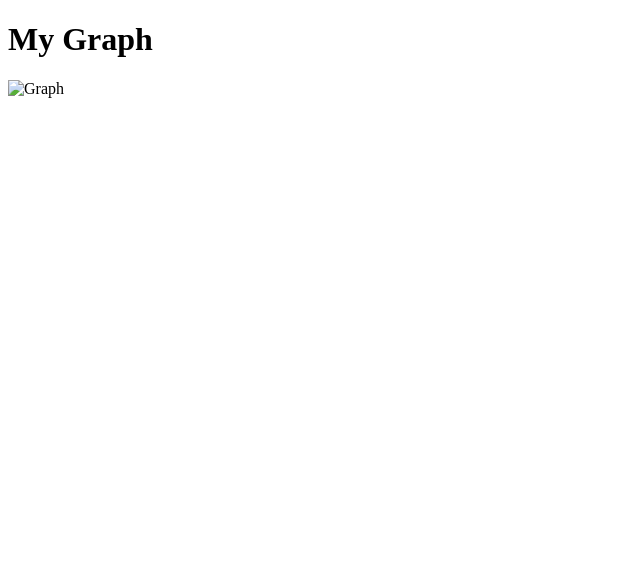
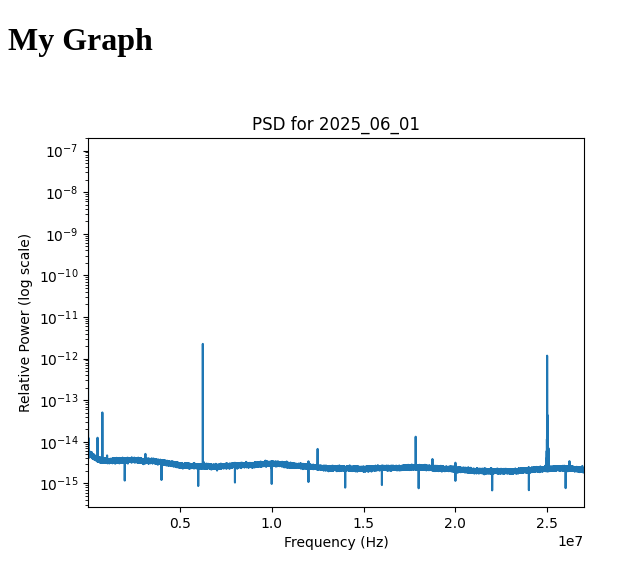
Before and after one commit to Tal-Lucas/Daily-Spectrum-display, a plain HTML site: page index.html in a window 1280 px wide. Shown: the whole page, without its empty margins (0-641 px from the left). Drawn offline with Linux system fonts and the light colour scheme.

Commit message:
Add graph and HTML

```diff
--- a/index.html
+++ b/index.html
@@ -1,10 +1,10 @@
 <!DOCTYPE html>
 <html>
 <head>
-  <title>My Graph</title>
+  <title>Daily Spectrum</title>
 </head>
 <body>
   <h1>My Graph</h1>
-  <img src="plot.png" alt="Graph">
+  <img src="dailyspectrum.png" alt="Graph">
 </body>
 </html>
```
